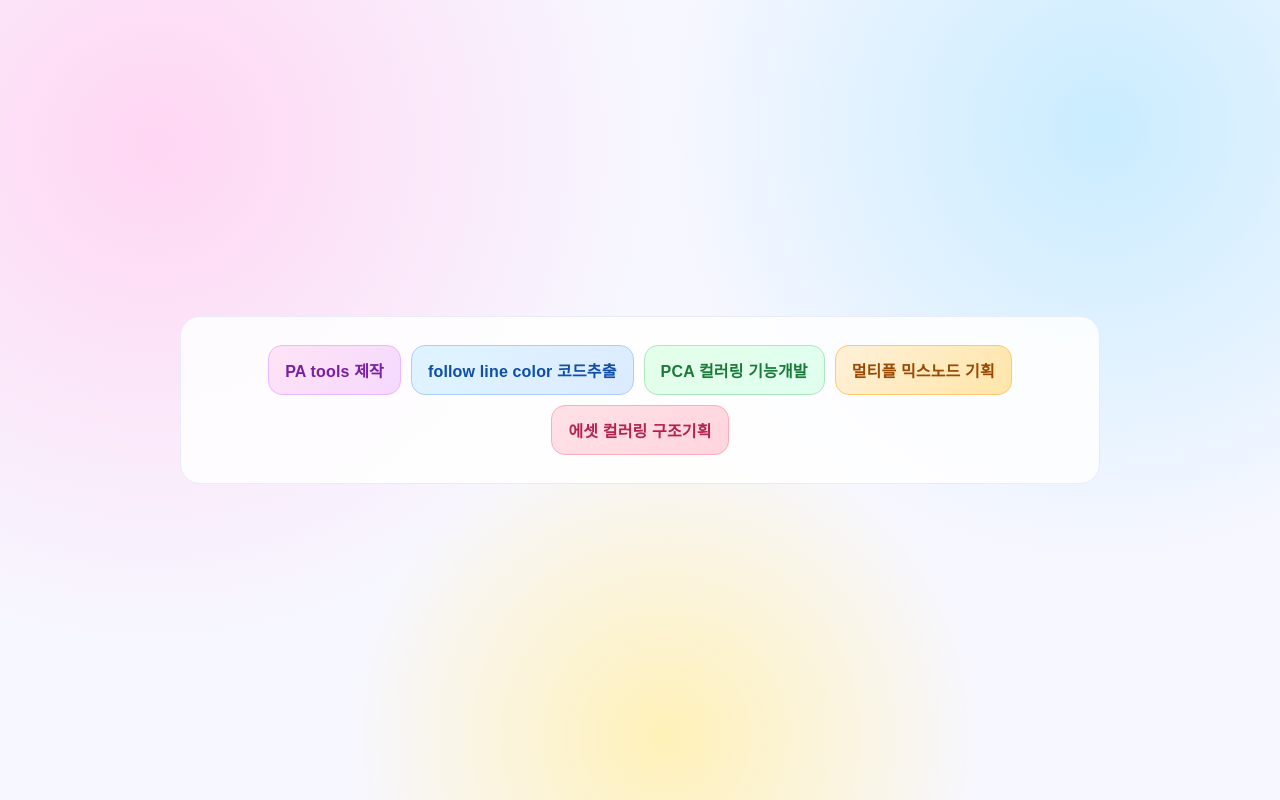
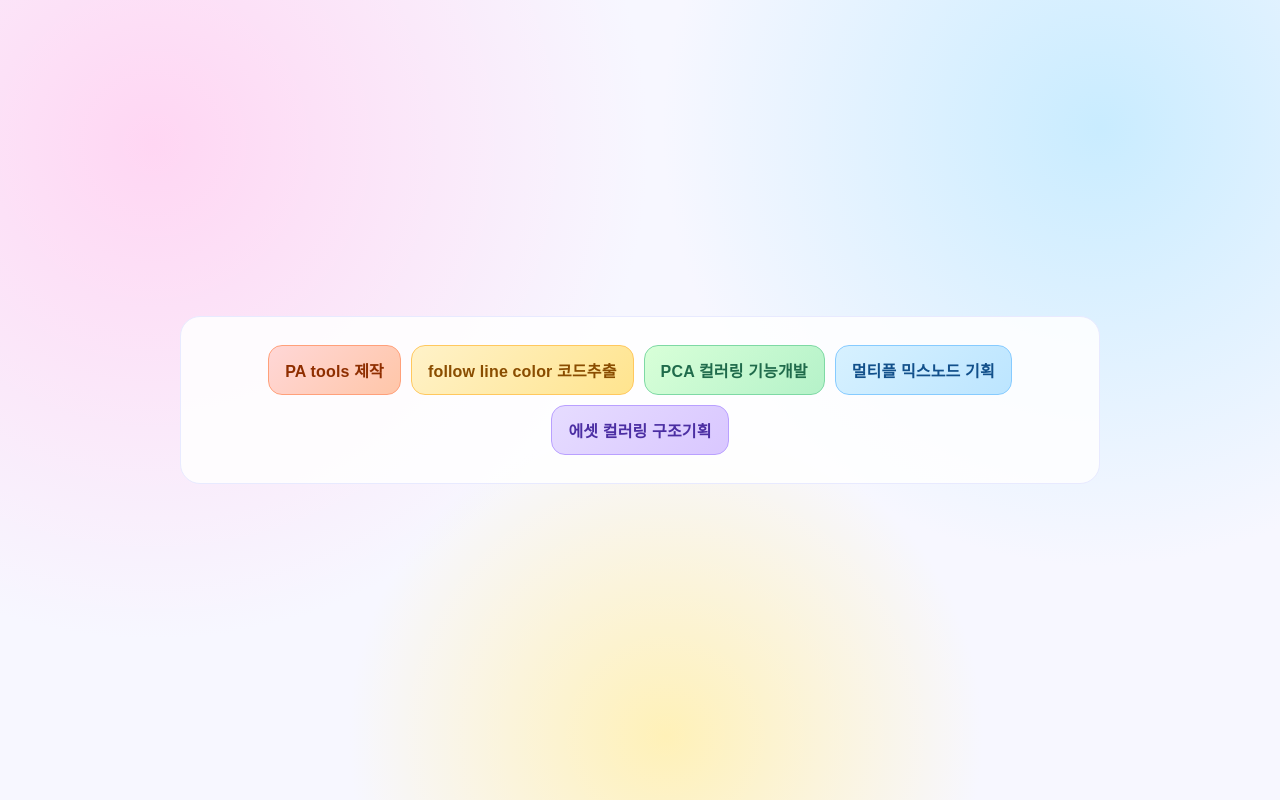
Before and after one commit to hwkim-stack/project-report, a plain HTML site: page index.html in a window 1280 px wide. Drawn offline with Linux system fonts and the light colour scheme.

Commit message:
configure github pages deployment and update index

```diff
--- a/index.html
+++ b/index.html
@@ -81,7 +81,7 @@
       .map((word) => word.trim())
       .filter(Boolean);
     // 여기 테마명만 바꾸면 전체 분위기가 바뀝니다.
-    const themeName = "vivid-pop";
+    const themeName = "festival";
     const themePresets = {
       "vivid-pop": [
         { bg1: "#FFE3F5", bg2: "#F4D9FF", bd: "#E9B8FF", tx: "#7A1FA2" },
```
Also changed, not shown: 1 other file.
